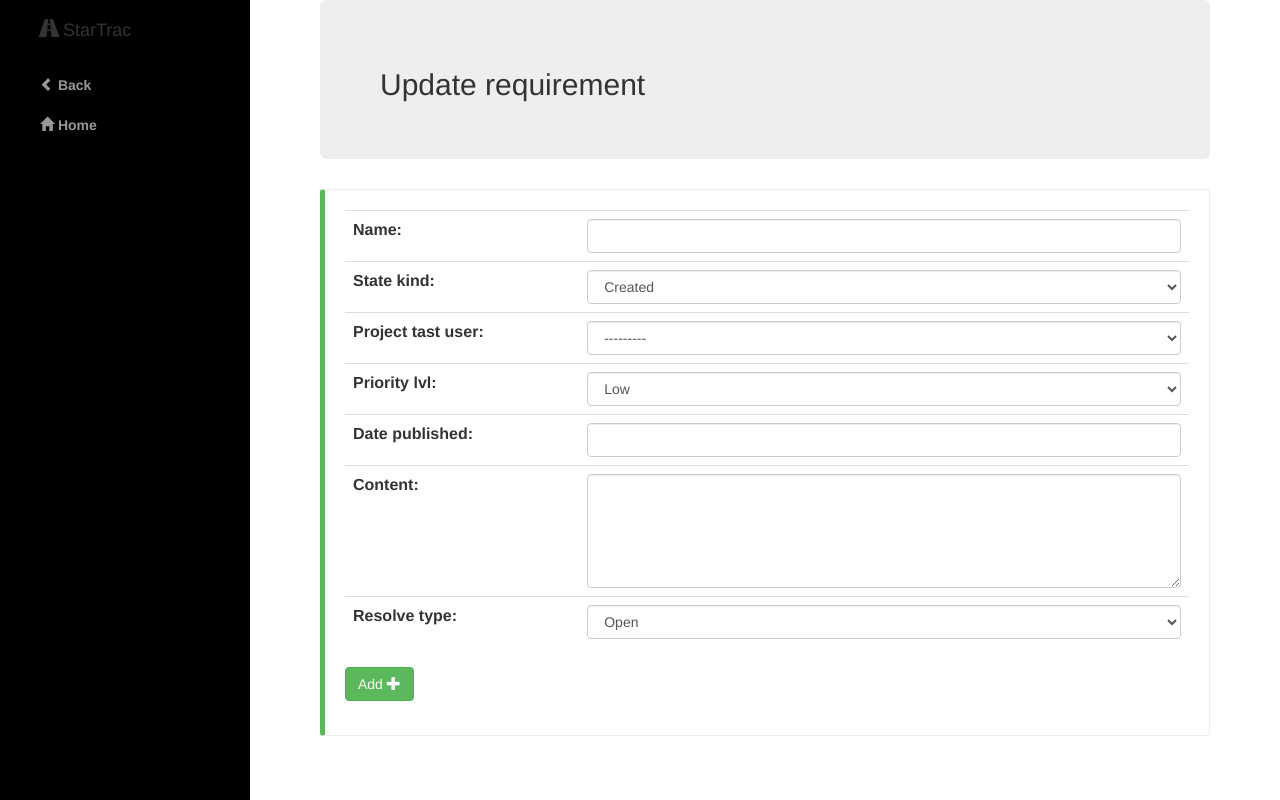
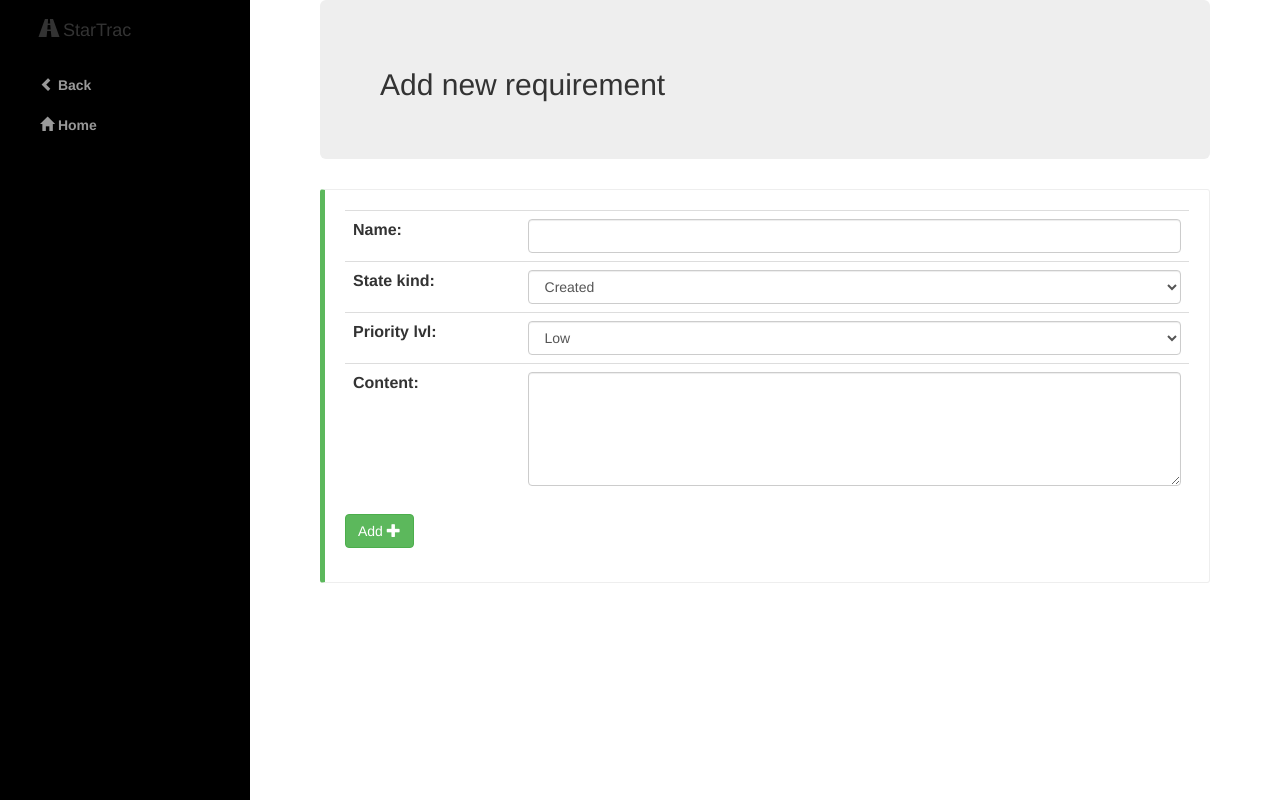
Before and after one commit to E2Soft/StarTrac, a Django app: page /addrequirement/ in a window 1280 px wide. Run offline with Django 3.2, Linux system fonts and the light colour scheme; some libraries are stand-ins or nearby versions.

Commit message:
- pub_date i project_tast_user se automatski podesavaju pri kreiranju requirementa

```diff
--- a/src/tasks/forms.py
+++ b/src/tasks/forms.py
@@ -31,16 +31,6 @@ class MilestoneForm(forms.ModelForm):
 
         self.fields["name"].widget.attrs['class']='form-control'
 
-    def save(self, commit=True):
-        instance = super(MilestoneForm, self).save(commit=False)
-
-        if instance.date_created is None:
-            instance.date_created = timezone.now()
-
-        if commit:
-            instance.save()
-        return instance
-
 class MilestonesList(ListView):
     model = Milestone
     template_name = 'tasks/milestones.html'
@@ -55,7 +45,7 @@ class MilestoneDetail(DetailView):
 
 class MilestoneUpdate(UpdateView):
     model = Milestone
-    fields = ["date_created", "name", "summry"]
+    fields = ["name", "summry"]
     template_name = 'tasks/mupdate.html'
     form_class = MilestoneForm
 
@@ -65,22 +55,21 @@ class MilestoneUpdate(UpdateView):
 class RequirementForm(forms.ModelForm):
     class Meta:
         model = Requirement
-        fields = ["name", "state_kind", "project_tast_user", "priority_lvl", "pub_date", "content", "resolve_type"]
+        fields = ["name", "state_kind", "priority_lvl", "content", "resolve_type"]
 
     def __init__(self, *args, **kwargs):
         super(RequirementForm, self).__init__(*args, **kwargs)
-        self.fields['pub_date'].widget.attrs['class'] = 'form-control'
-        self.fields["pub_date"].widget.attrs['id']='datepicker'
 
         self.fields["content"].widget = widgets.AdminTextareaWidget()
-        self.fields["content"].widget.attrs['class']='form-control'
         self.fields["content"].widget.attrs['rows']='5'
 
-        self.fields["name"].widget.attrs['class']='form-control'
-        self.fields["state_kind"].widget.attrs['class']='form-control'
-        self.fields["project_tast_user"].widget.attrs['class']='form-control'
-        self.fields["priority_lvl"].widget.attrs['class']='form-control'
-        self.fields["resolve_type"].widget.attrs['class']='form-control'
+        for field in self.fields.values():
+            field.widget.attrs['class']='form-control'
+
+class RequirementCreateForm(RequirementForm):
+    class Meta:
+        model = Requirement
+        fields = ["name", "state_kind", "priority_lvl", "content"]
 
 class RequirementsList(ListView):
     model = Requirement
@@ -96,7 +85,6 @@ class RequirementDetail(DetailView):
 
 class RequirementUpdate(UpdateView):
     model = Requirement
-    fields = ["name", "state_kind", "project_tast_user", "priority_lvl", "pub_date", "content", "resolve_type"]
     template_name = 'tasks/rupdate.html'
     form_class = RequirementForm
 
@@ -124,10 +112,16 @@ class RequirementUpdate(UpdateView):
 class RequiremenCreate(CreateView):
     model = Requirement
     template_name = 'tasks/addrequirement.html'
-    form_class = RequirementForm
+    form_class = RequirementCreateForm
 
     def get_success_url(self):
         return reverse('requirements')
+
+    def form_valid(self, form):
+        form.instance.pub_date = timezone.now()
+        form.instance.project_tast_user = self.request.user
+
+        return super(RequiremenCreate, self).form_valid(form)
 
 def extract_date(entity):
     'extracts the starting date from an entity'
--- a/src/tasks/templates/tasks/addrequirement.html
+++ b/src/tasks/templates/tasks/addrequirement.html
@@ -1,10 +1,10 @@
 {% extends "tasks/page_template.html" %}
-{% block title %}Edit Requirement{% endblock %}
+{% block title %}Add Requirement{% endblock %}
 
 {% block content %}
 
 	<div class="jumbotron">
-    	<h2>Update requirement</h2>
+    	<h2>Add new requirement</h2>
     </div>
 
 	<div class="bs-callout bs-callout-success">
```
Also changed, not shown: src/tasks/views.py (+5 -5 lines).
